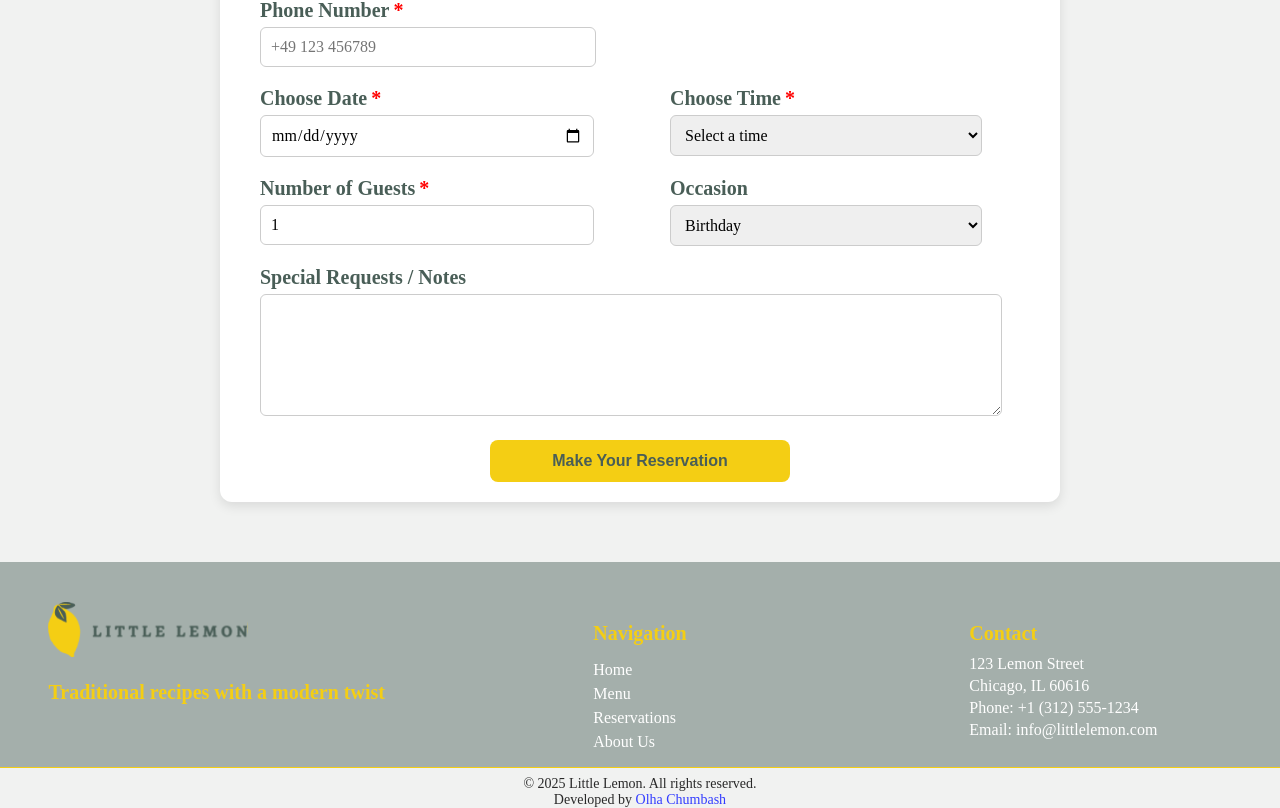
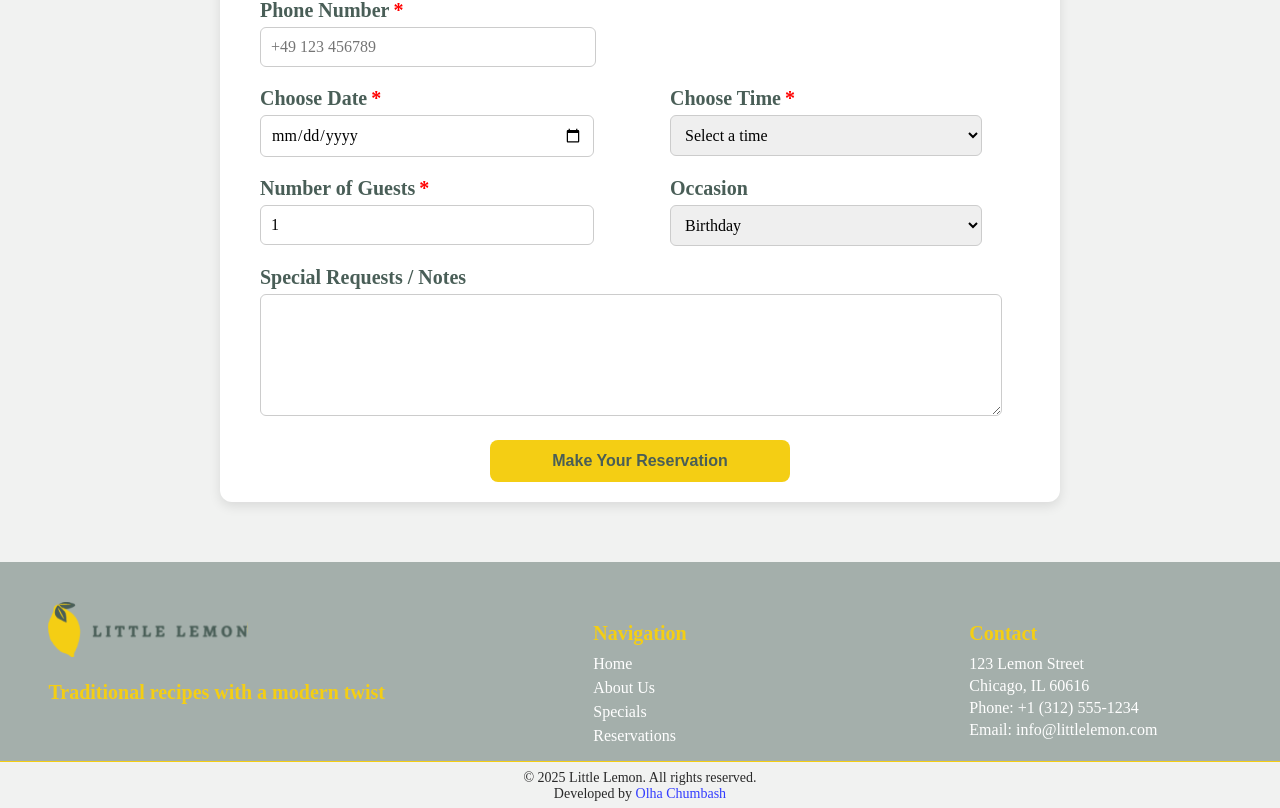
Before and after one commit to OlhaChumbash/capstone-project, a React (Create React App) app: page /reservations in a window 1280 px wide. Shown: the part 312-1120 px from the top of the page. Built offline with nearby package versions, Linux system fonts and the light colour scheme.

Commit message:
add nav menu to footer

```diff
--- a/src/App.css
+++ b/src/App.css
@@ -21,8 +21,7 @@
 
 body {
   font-family: Karla, serif;
-      background-color: var(--second-light-gray
-      );
+  background-color: var(--second-light-gray);
 
 }
 
@@ -57,6 +56,7 @@ body {
 .Nav a:hover {
   color: var(--dark-green-hover);
 }
+
 .nav-button {
   background: none;
   border: none;
@@ -76,3 +76,81 @@ body {
   color: #00704a;
   font-weight: bold;
 }
+
+.footer {
+  color: white;
+  margin-top: 40px;
+}
+
+.footer-container {
+  display: grid;
+  grid-template-columns: repeat(auto-fit, minmax(220px, 1fr));
+  gap: 30px;
+  background-color: var(--light-primary-color);
+  padding: 40px 20px 0px;
+  justify-items: center
+}
+
+.footer-heading,
+.footer-heading-descr {
+  font-size: 20px;
+  margin-bottom: 10px;
+  color: #f4ce14;
+}
+
+.footer-heading-descr {
+  font-size: 20px;
+  font-weight: bold;
+}
+
+.footer-logo {
+  width: 200px;
+}
+
+.footer-text {
+  font-size: 16px;
+  margin: 4px 0;
+}
+
+.footer-links {
+  list-style: none;
+  padding: 0;
+  margin-top: 0;
+
+}
+
+.footer-links li {
+  margin: 6px 0;
+
+}
+
+.footer-links a {
+  color: white;
+  text-decoration: none;
+  transition: color 0.3s ease;
+}
+
+.footer-links a:hover {
+  color: #f4ce14;
+}
+
+.footer-bottom {
+  border-top: 1px solid #f4ce14;
+  padding-top: 8px;
+  font-size: 14px;
+  text-align: center;
+}
+
+.footer-bottom a {
+  color: #323cff;
+  text-decoration: none;
+}
+
+.footer-bottom a:hover {
+  text-decoration: underline;
+}
+
+.footer-bottom p {
+  margin: 0;
+  color: #292929;
+}
--- a/src/components/Footer.js
+++ b/src/components/Footer.js
@@ -1,96 +1,41 @@
+import { Link, useNavigate, useLocation } from "react-router-dom";
 import '../App.css';
 
+
 function Footer() {
+  const navigate = useNavigate();
+
+  const scrollToSection = (id) => {
+    if (window.location.pathname !== "/") {
+      navigate("/", { replace: false });
+      const interval = setInterval(() => {
+        const section = document.getElementById(id);
+        if (section) {
+          section.scrollIntoView({ behavior: "smooth" });
+          clearInterval(interval);
+        }
+      }, 50);
+    } else {
+      const section = document.getElementById(id);
+      if (section) section.scrollIntoView({ behavior: "smooth" });
+    }
+  };
+
   return (
-    <>
-      <style>{`
-        .footer {
-          color: white;
-          margin-top: 40px;
-        }
-
-        .footer-container {
-          display: grid;
-          grid-template-columns: repeat(auto-fit, minmax(220px, 1fr));
-          gap: 30px;
-          background-color: var(--light-primary-color);
-          padding: 40px 20px 0px;
-          justify-items: center
-        }
-
-        .footer-heading, .footer-heading-descr {
-          font-size: 20px;
-          margin-bottom: 10px;
-          color: #f4ce14;
-        }
-.footer-heading-descr{
-         font-size: 20px;
-        font-weight: bold;
-}
-        .footer-logo {
-           width: 200px;
-      }
-
-        .footer-text {
-          font-size: 16px;
-          margin: 4px 0;
-        }
-
-        .footer-links {
-          list-style: none;
-          padding: 0;
-        }
-
-        .footer-links li {
-          margin: 6px 0;
-        }
-
-        .footer-links a {
-          color: white;
-          text-decoration: none;
-          transition: color 0.3s ease;
-        }
-
-        .footer-links a:hover {
-          color: #f4ce14;
-        }
-
-        .footer-bottom {
-          border-top: 1px solid #f4ce14;
-          padding-top: 8px;
-          font-size: 14px;
-          text-align: center;
-        }
-
-        .footer-bottom a {
-          color: #323cff;
-          text-decoration: none;
-        }
-
-        .footer-bottom a:hover {
-          text-decoration: underline;
-        }
-
-      .footer-bottom p {
-        margin: 0;
-  color :#292929;
-      }
-      `}</style>
-
     <footer className="footer">
       <div className="footer-container">
         <div className="footer-section">
-          <a href='/'> <img   className="footer-logo" src="/logo.svg" alt="Little Lemon Logo" /> </a>
+          <a href='/'> <img className="footer-logo" src="/logo.svg" alt="Little Lemon Logo" /> </a>
           <p className="footer-heading-descr">Traditional recipes with a modern twist</p>
         </div>
 
         <div className="footer-section">
           <h3 className="footer-heading">Navigation</h3>
           <ul className="footer-links">
-              <li><a href="#">Home</a></li>
-              <li><a href="#">Menu</a></li>
-              <li><a href="/reservations">Reservations</a></li>
-              <li><a href="#">About Us</a></li>
+            <li><button className="footer-link nav-button" onClick={() => scrollToSection("home")}>Home</button></li>
+            <li><button className="footer-link nav-button" onClick={() => scrollToSection("about")}>About Us</button></li>
+            <li><button className="footer-link nav-button" onClick={() => scrollToSection("specials")}>Specials</button></li>
+            <li><Link className="footer-link" to="/reservations">Reservations</Link></li>
           </ul>
         </div>
 
@@ -107,17 +52,12 @@ function Footer() {
         <p>© 2025 Little Lemon. All rights reserved.</p>
         <p>
           Developed by{" "}
-            <a
-              href="https://www.linkedin.com/in/olha-chumbash-597568269/"
-              target="_blank"
-              rel="noreferrer"
-            >
+          <a href="https://www.linkedin.com/in/olha-chumbash-597568269/" target="_blank" rel="noreferrer">
             Olha Chumbash
           </a>
         </p>
       </div>
     </footer>
-    </>
   );
 }
 
```
Lines whose indentation alone changed are shown as unchanged.
